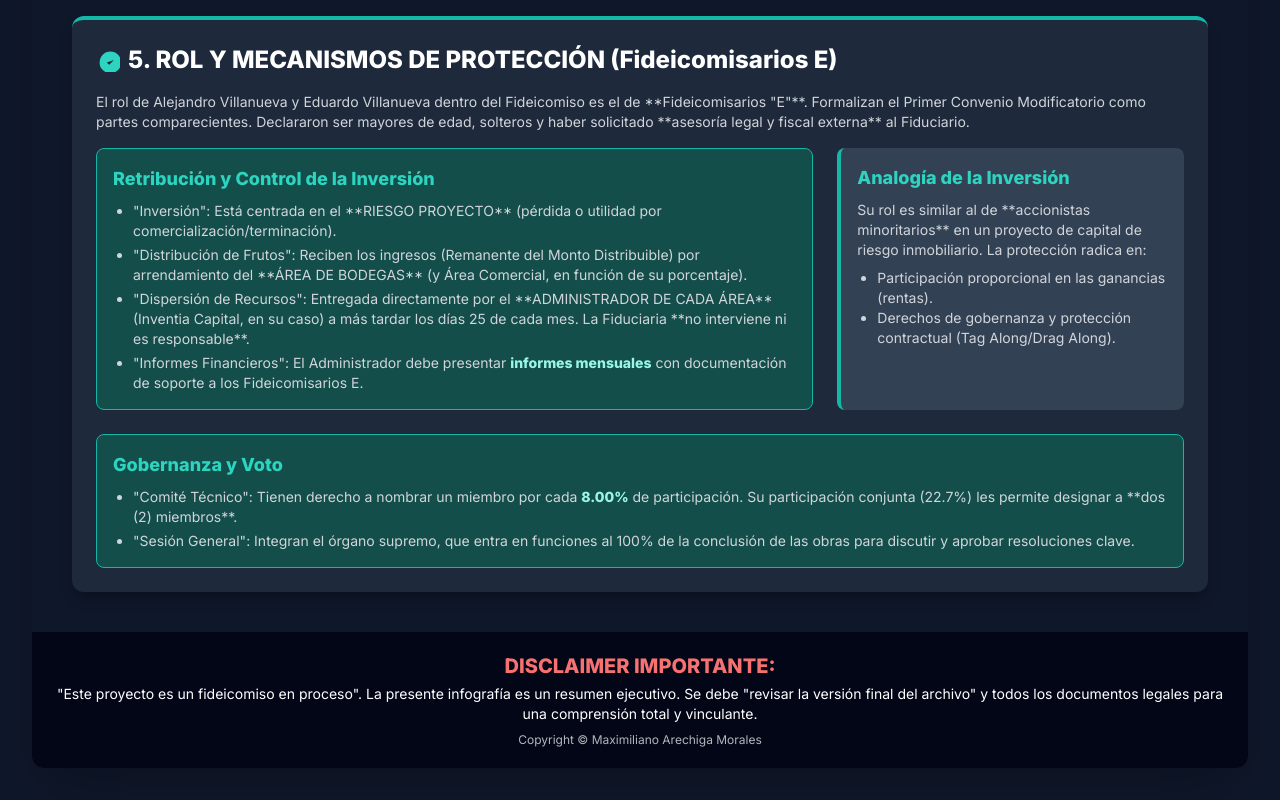
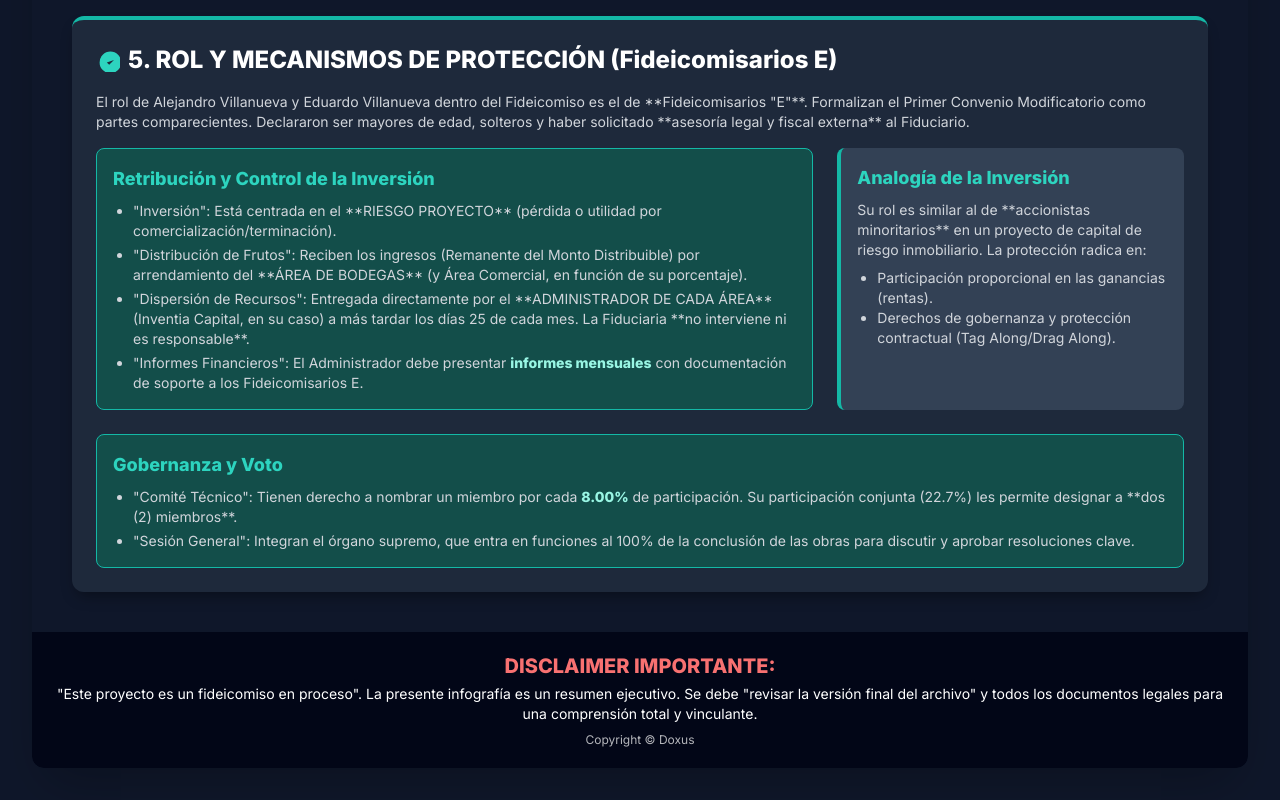
Before and after one commit to marechiga-lab/Inventia-SantaFe, a plain HTML site: page index.html in a window 1280 px wide. Shown: the part 1722-2522 px from the top of the page. Drawn offline with nearby package versions, Linux system fonts and the light colour scheme.

Commit message:
Update index.html

```diff
--- a/index.html
+++ b/index.html
@@ -250,7 +250,7 @@
                 "Este proyecto es un fideicomiso en proceso". La presente infografía es un resumen ejecutivo. Se debe "revisar la versión final del archivo" y todos los documentos legales para una comprensión total y vinculante.
             </p>
             <p class="mt-2 text-xs opacity-70">
-                Copyright © Maximiliano Arechiga Morales
+                Copyright © Doxus
             </p>
         </footer>
 
```
